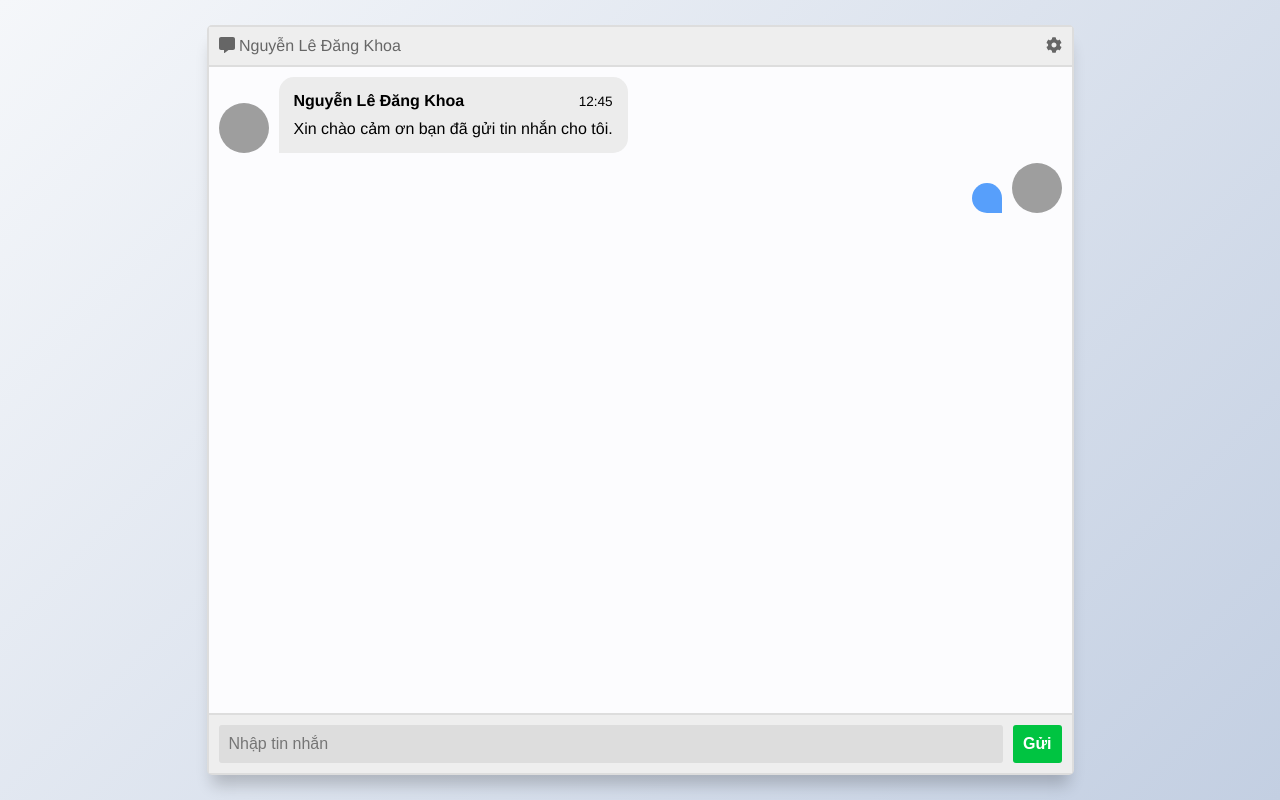
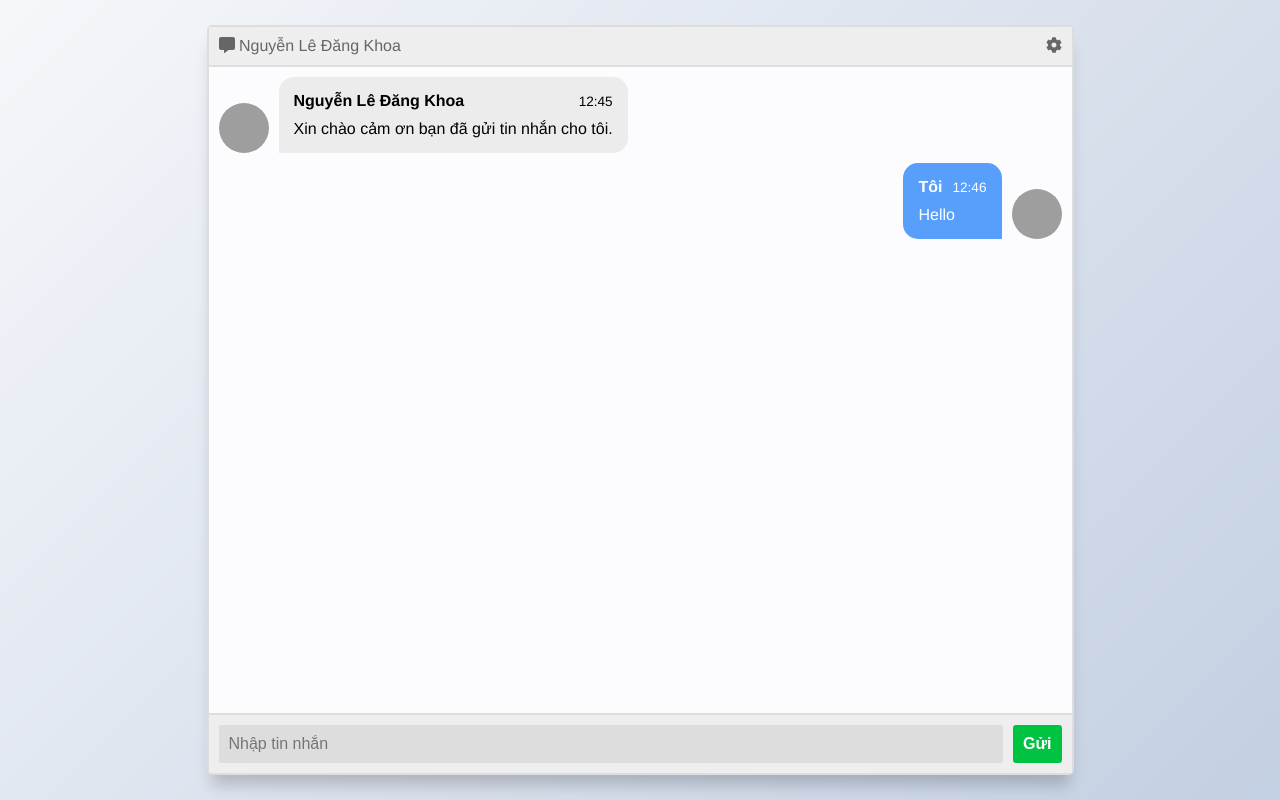
Before and after one commit to nguyenkhoakis/nguyenledangkhoa, a plain HTML site: page index.html in a window 1280 px wide. Drawn offline with Linux system fonts and the light colour scheme; grey boxes are pictures that could not be loaded.

Commit message:
Update index.html

```diff
--- a/index.html
+++ b/index.html
@@ -71,9 +71,19 @@
 
                 <div class="msg-bubble">
 
+                    <div class="msg-info">
 
+                        <div class="msg-info-name">Tôi</div>
 
+                        <div class="msg-info-time">12:46</div>
 
+                    </div>
+
+                    <div class="msg-text">
+
+                        Hello
+
+                    </div>
 
                 </div>
 
```
